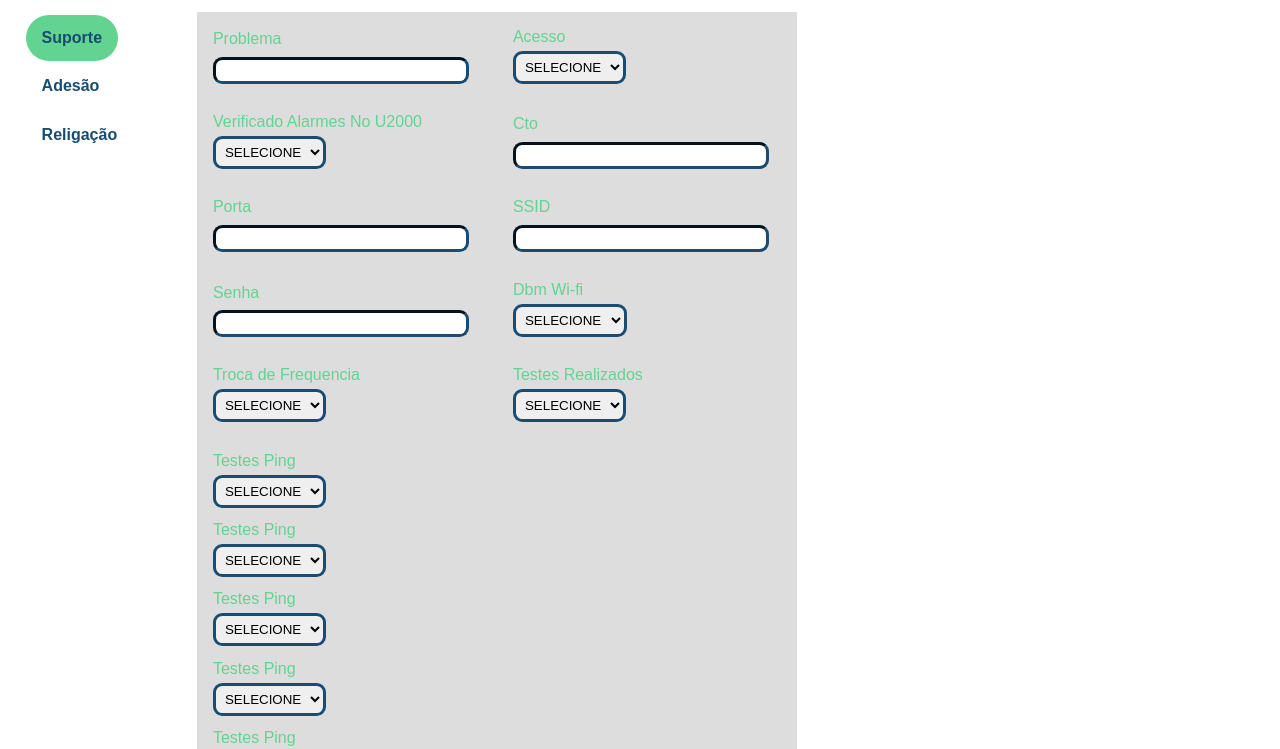
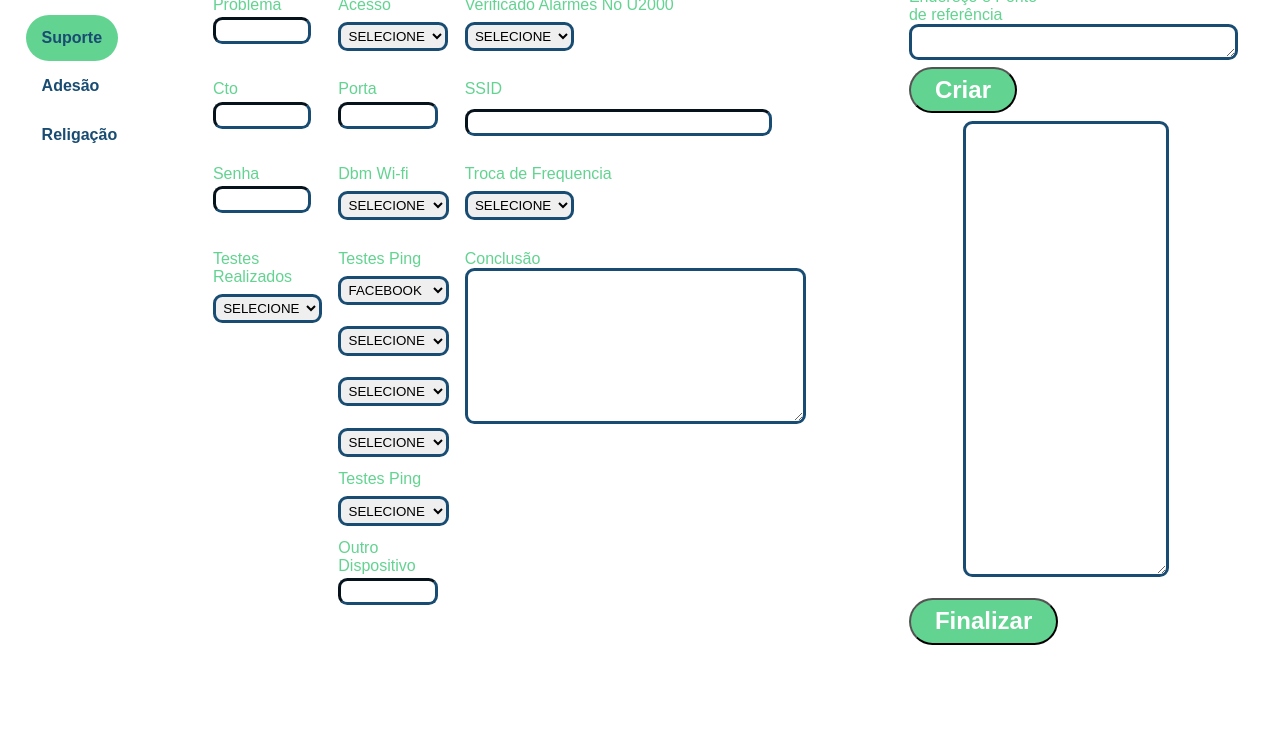
Before and after one commit to VitorVts/Gerador, a plain HTML site: page reparo.html in a window 1280 px wide. Shown: the part 78-827 px from the top of the page. After the commit the page ends 800 px from the top, so only its background shows below. Drawn offline with Linux system fonts and the light colour scheme.

Commit message:
Finalizado Css de Reparo

```diff
--- a/CSS/reparo.css
+++ b/CSS/reparo.css
@@ -1,30 +1,62 @@
 .form_reparo{
 
     padding-top:1rem;
-    background-color: #ddd;
     float: left;
+
+    margin-top: -4rem;
     margin-left: -10rem;
-    margin-top: -2rem;
-
 
 }
 
+p{
+    display: none;
+}
 .container__formulario {
 display: grid;
-grid-template-columns: repeat(2,1fr);
+grid-template-columns: repeat(3,1fr);
 gap: 1em;
 max-width: 600px;
-align-items:flex-end;
+align-items:flex;
 padding-left: 1em;
 
 
 }
 .form-group{
-    display: flex;
+    display:flex;
     flex-direction: column;
 }
 
-select,input[type="checkbox"]{
-    margin-top: 5px;
-    padding: 5px;
+select,input[type="option"]{
+    margin-top: 0.5rem;
+    padding: 0.2rem;
 }
+.mascara{
+    display: grid;
+    grid-template-columns: repeat(3,1fr);
+    gap: 0.5em;
+    max-width: 600px;
+    align-items:flex;
+    padding-left: 7em;
+    justify-content: center;
+    margin-top: -3.5rem;
+}
+
+#textoarea{
+ float: right;
+ margin-top: 10em;
+ margin-left: -em;
+ width: 200%;
+
+}
+
+
+.select__ping{
+    display: grid;
+    justify-content: left;
+    float: left;
+
+}
+
+.conclusao{
+
+}
--- a/reparo.html
+++ b/reparo.html
@@ -19,7 +19,7 @@
                     <a class="menu__selected">Suporte</a>
                 </li>
                 <li class="menu__links">
-                    <a class="menu__link">Adesão</a>
+                    <a href="index.html"  class="menu__link">Adesão</a>
                 </li>
 
                 <li class="menu__links">
@@ -99,23 +99,23 @@
             <div class="select__ping">
                 <label for="pingc-core1">Testes Ping</label>
                 <select id="ping-core1" name="ping-core1">
-                    <option value="" disabled selected>Selecione</option>
+                    <option value="" disabled selected>FACEBOOK</option>
                     <option value="   ( X ) OK   (   ) FALHA">OK</option>
                     <option value="   (   ) OK   ( X ) FALHA">Falha</option>
                 </select>
-                <label for="pingc-core2">Testes Ping</label>
+
                 <select id="ping-core2" name="ping-core2">
                     <option value="" disabled selected>Selecione</option>
                     <option value="   ( X ) OK   (   ) FALHA">OK</option>
                     <option value="   (   ) OK   ( X ) FALHA">Falha</option>
                 </select>
-                <label for="pingc-amazon">Testes Ping</label>
+
                 <select id="ping-amazon" name="ping-amazon">
                     <option value="" disabled selected>Selecione</option>
                     <option value="   ( X ) OK   (   ) FALHA">OK</option>
                     <option value="   (   ) OK   ( X ) FALHA">Falha</option>
                 </select>
-                <label for="pingc-facebook">Testes Ping</label>
+
                 <select id="ping-facebook" name="ping-facebook">
                     <option value="" disabled selected>Selecione</option>
                     <option value="   ( X ) OK   (   ) FALHA">OK</option>
@@ -127,21 +127,27 @@
                     <option value="   ( X ) OK   (   ) FALHA">OK</option>
                     <option value="   (   ) OK   ( X ) FALHA">Falha</option>
                 </select>
+                <div>
                 <label for="outrodispositivo">Outro Dispositivo</label>
                 <input type="text" id="outroDispositivo">
+                </div>
             </div>
             <div class="conclusao">
                 <label for="conclusao">Conclusão</label>
-                <textarea name="conclusao" id="conclusao" cols="30" rows="4"></textarea>
+                <textarea name="conclusao" id="conclusao" cols="40" rows="10"></textarea>
 
             </div>
            </div>
         </div>
-        <fieldset id="mascara">
+        </fieldset>
+        <fieldset class="mascara">
             <div class="endereco">
                 <label>Endereço e Ponto de referência</label><br>
                 <textarea rows="2" style="width: 220%;" type="text" class="textarea" id="endereco"></textarea><br>
                 <button id="botao" class="botao">Criar</button>
+            </div>
+            <div class="textoarea">
+            <textarea id="textoarea" rows="30" ></textarea>
             </div>
             <div class="print">
 
@@ -169,10 +175,10 @@
                 <p>DATA DO AGENDAMENTO:<span id="agendamento_print"></span> <br>
                 <p>DESEJA OU NÃO ANTECIPAR:<span id="antecipar_print"></span></p>
             </div>
+            <button id="copiador" class="botao">Finalizar</button>
 
-            <textarea id="texto_area" rows="10"></textarea>
         </fieldset>
-        <button id="copiador" class="botao">Finalizar</button>
+
 
 
 
```
Also changed, not shown: index.html (+2 -2 lines).
